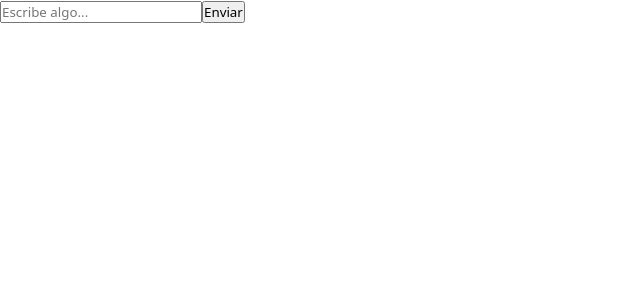
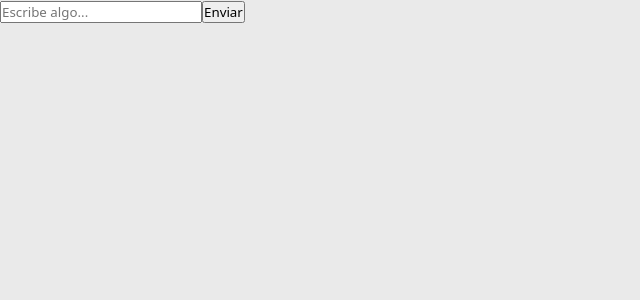
Before and after one commit to munozrc/chatbot, a React (Vite) app: page / in a window 1280 px wide. Shown: the top 300 px of the page, without its empty margins (0-640 px from the left). Built offline with nearby package versions, Linux system fonts and the light colour scheme.

Commit message:
Change background color

```diff
--- a/src/styles/global.css
+++ b/src/styles/global.css
@@ -13,6 +13,7 @@ body {
   width: 100%;
   height: 100%;
   font-size: 16px;
+  background-color: #EAEAEA;
 }
 
 #root {
```
